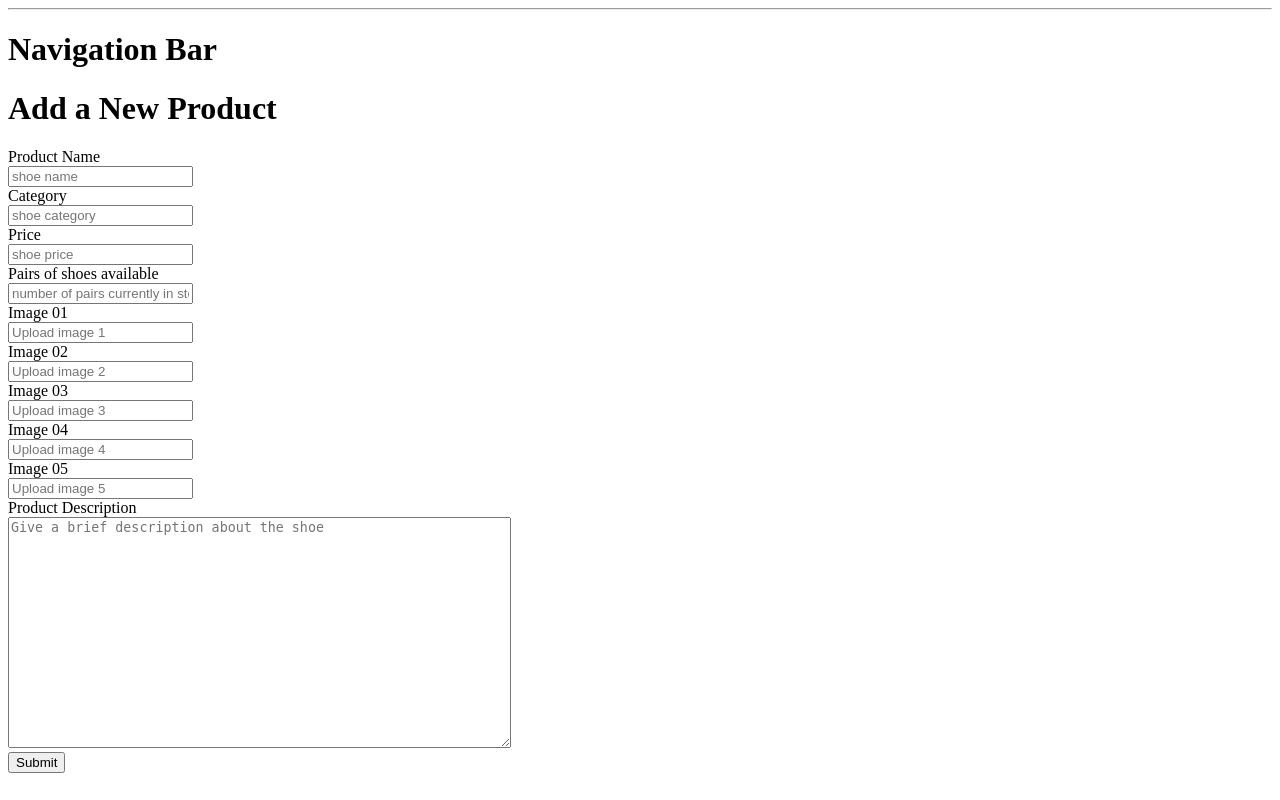
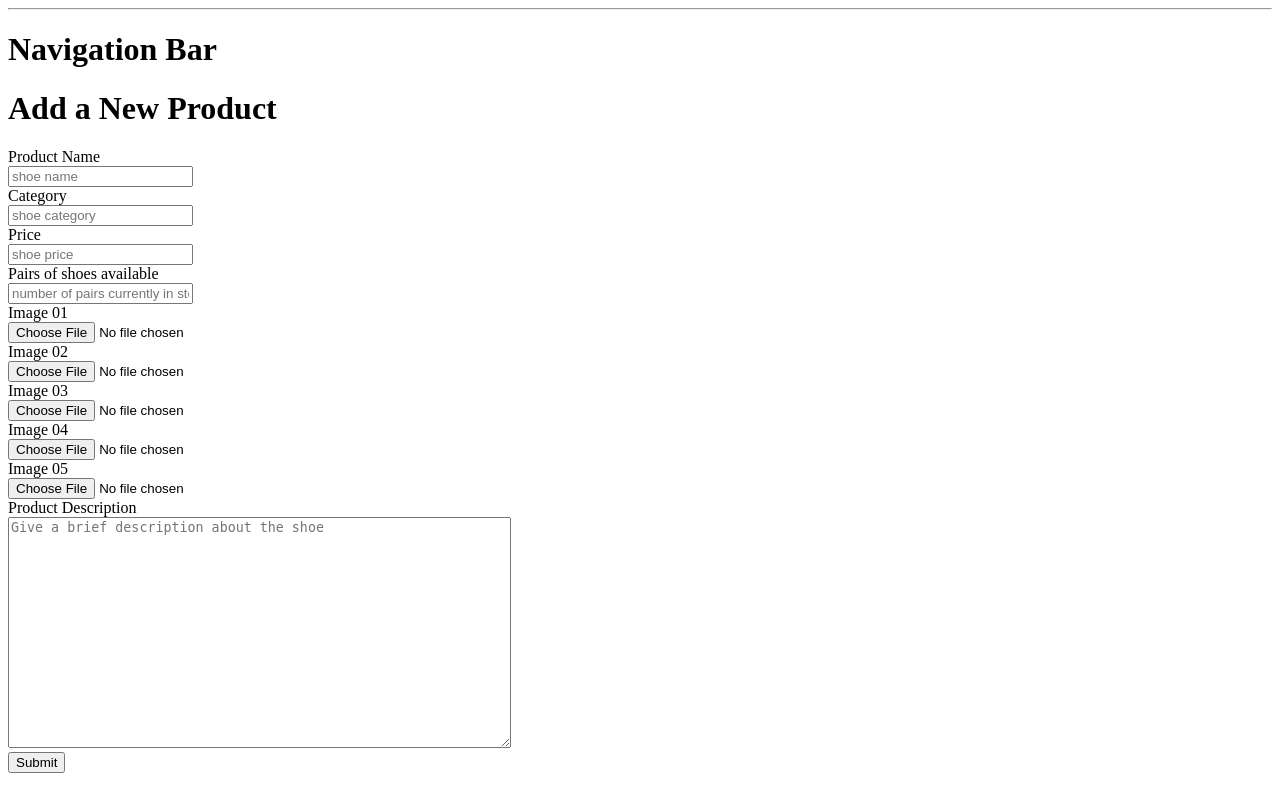
Before and after one commit to william-4/E-commerce-website, a Flask app: page /add/ in a window 1280 px wide. Run offline with Flask 3, Linux system fonts and the light colour scheme.

Commit message:
added fundtionality to upload images...still needs improvement

```diff
--- a/app.py
+++ b/app.py
@@ -2,10 +2,15 @@
 
 import sqlite3
 from flask import Flask, render_template, request, url_for, flash, redirect, abort
+import os
+from werkzeug.utils import secure_filename
 
+UPLOAD_FOLDER = 'uploads'
+ALLOWED_EXTENSIONS = {'txt', 'pdf', 'png', 'jpg', 'jpeg', 'gif'}
 
 app = Flask(__name__)
 app.config['SECRET_KEY'] = 'secret'
+app.config['UPLOAD_FOLDER'] = UPLOAD_FOLDER
 
 random_id = [20, 21, 22, 23, 24, 25, 26, 27, 28, 29, 30, 31, 32, 33, 34, 35, 36, 37, 38, 39, 40]
 
@@ -25,6 +30,11 @@ def get_shoe(shoe_id):
         abort(404)
     return shoe
 
+# helper function to check if the file is valid
+def allowed_file(filename):
+    if '.' in filename and filename.rsplit('.', 1)[1].lower() in ALLOWED_EXTENSIONS:
+        return True
+    return False
 
 # application routes
 @app.route('/')
@@ -49,11 +59,11 @@ def add():
         category = request.form['category']
         price = request.form['price']
         quantity = request.form['quantity']
-        image_01 = request.form['image_01']
-        image_02 = request.form['image_02']
-        image_03 = request.form['image_03']
-        image_04 = request.form['image_04']
-        image_05 = request.form['image_05']
+        image_01 = request.files['image_01']
+        image_02 = request.files['image_02']
+        image_03 = request.files['image_03']
+        image_04 = request.files['image_04']
+        image_05 = request.files['image_05']
         description = request.form['description']
 
         if not name:
@@ -65,10 +75,16 @@ def add():
             flash('Price is required')
         elif not quantity:
             flash('Quantity is required')
-        elif not image_01:
-            flash('Image 1 is required')
-        elif not image_02:
-            flash('Image 2 is required')
+        elif not image_01 or image_01.filename == '':
+            flash('Image 01 is required')
+        elif not image_02 or image_02.filename == '':
+            flash('Image 02 is required')
+        elif not image_03 or image_03.filename == '':
+            flash('Image 03 is required')
+        elif not image_04 or image_04.filename == '':
+            flash('Image 04 is required')
+        elif not image_05 or image_05.filename == '':
+            flash('Image 05 is required')
         elif not description:
             flash('A brief descriptin of the shoe is required')
         else:
@@ -80,8 +96,8 @@ def add():
                                product_image_01, product_image_02, product_image_03,\
                                product_image_04, product_image_05, product_description)\
                                VALUES (?, ?, ?, ?, ?, ?, ?, ?, ?, ?, ?)',
-                                (id, name, category, price, quantity, image_01,
-                                 image_02, image_03, image_04, image_05, description))
+                                (id, name, category, price, quantity, image_01.read(),
+                                 image_02.read(), image_03.read(), image_04.read(), image_05.read(), description))
             connection.commit()
             connection.close()
             return redirect(url_for('index'))
@@ -101,25 +117,32 @@ def update(id):
         category = request.form['category']
         price = request.form['price']
         quantity = request.form['quantity']
-        image_01 = request.form['image_01']
-        image_02 = request.form['image_02']
-        image_03 = request.form['image_03']
-        image_04 = request.form['image_04']
-        image_05 = request.form['image_05']
+        image_01 = request.files['image_01']
+        image_02 = request.files['image_02']
+        image_03 = request.files['image_03']
+        image_04 = request.files['image_04']
+        image_05 = request.files['image_05']
         description = request.form['description']
 
         if not name:
             flash('Shoe name is required!')
+            return render_template('add.html')
         elif not category:
             flash('Shoe category is required')
         elif not price:
             flash('Price is required')
         elif not quantity:
             flash('Quantity is required')
-        elif not image_01:
-            flash('Image 1 is required')
-        elif not image_02:
-            flash('Image 2 is required')
+        elif not image_01 or image_01.filename == '':
+            flash('Image 01 is required')
+        elif not image_02 or image_02.filename == '':
+            flash('Image 02 is required')
+        elif not image_03 or image_03.filename == '':
+            flash('Image 03 is required')
+        elif not image_04 or image_04.filename == '':
+            flash('Image 04 is required')
+        elif not image_05 or image_05.filename == '':
+            flash('Image 05 is required')
         elif not description:
             flash('A brief descriptin of the shoe is required')
         else:
@@ -129,8 +152,8 @@ def update(id):
                                product_image_02 = ?, product_image_03 = ?, product_image_04=?,\
                                product_image_05 = ?, description = ?'
                                'WHERE id = ?',
-                               (name, category, price, quantity, image_01,
-                                image_02, image_03, image_04, image_05,
+                               (name, category, price, quantity, image_01.read(),
+                                image_02.read(), image_03.read(), image_04.read(), image_05.read(),
                                 description, id))
             connection.commit()
             connection.close()
@@ -146,7 +169,7 @@ def delete(id):
     shoe = get_shoe(id)
 
     connection = get_db_connection()
-    connection.execute('DELETE FROM products WHERE id = ?', (id,))
+    connection.execute('DELETE FROM products WHERE product_id = ?', (id,))
     connection.commit()
     connection.close()
 
--- a/schema.sql
+++ b/schema.sql
@@ -17,10 +17,10 @@ CREATE TABLE products (
     product_category TEXT NOT NULL,
     product_price INTEGER NOT NULL,
     product_quantity INTEGER NOT NULL,
-    product_image_01 VARCHAR NOT NULL,
-    product_image_02 VARCHAR NOT NULL,
-    product_image_03 VARCHAR,
-    product_image_04 VARCHAR,
-    product_image_05 VARCHAR,
+    product_image_01 BLOB NOT NULL,
+    product_image_02 BLOB NOT NULL,
+    product_image_03 BLOB,
+    product_image_04 BLOB,
+    product_image_05 BLOB,
     product_description VARCHAR NOT NULL
 );
--- a/templates/add.html
+++ b/templates/add.html
@@ -2,7 +2,7 @@
 
 {% block content %}
     <h1>{% block title %} Add a New Product {% endblock %}</h1>
-    <form method="post">
+    <form method="post" enctype="multipart/form-data">
         <label for="name">Product Name</label>
         <br>
         <input type="text" name="name"
@@ -33,37 +33,37 @@
 
         <label for="image_01">Image 01</label>
         <br>
-        <input type="text" name="image_01"
-               placeholder="Upload image 1"
-               value="{{ request.form['image_01'] }}"></input>
+        <input type="file" name="image_01"
+               placeholder="Upload image 1" accept="image/*"
+               value="{{ request.files['image_01'] }}"></input>
         <br>
 
         <label for="image_02">Image 02</label>
         <br>
-        <input type="text" name="image_02"
-               placeholder="Upload image 2"
-               value="{{ request.form['image_02'] }}"></input>
+        <input type="file" name="image_02"
+               placeholder="Upload image 2" accept="image/*"
+               value="{{ request.files['image_02'] }}"></input>
         <br>
 
         <label for="image_03">Image 03</label>
         <br>
-        <input type="text" name="image_03"
-               placeholder="Upload image 3"
-               value="{{ request.form['image_03'] }}"></input>
+        <input type="file" name="image_03"
+               placeholder="Upload image 3" accept="image/*"
+               value="{{ request.files['image_03'] }}"></input>
         <br>
 
         <label for="image_04">Image 04</label>
         <br>
-        <input type="text" name="image_04"
-               placeholder="Upload image 4"
-               value="{{ request.form['image_04'] }}"></input>
+        <input type="file" name="image_04"
+               placeholder="Upload image 4" accept="image/*"
+               value="{{ request.files['image_04'] }}"></input>
         <br>
 
         <label for="image_05">Image 05</label>
         <br>
-        <input type="text" name="image_05"
-               placeholder="Upload image 5"
-               value="{{ request.form['image_05'] }}"></input>
+        <input type="file" name="image_05"
+               placeholder="Upload image 5" accept="image/*"
+               value="{{ request.files['image_05'] }}"></input>
         <br>
 
         <label for="description">Product Description</label>
```
Also changed, not shown: templates/update.html (+16 -18 lines), database.db.
